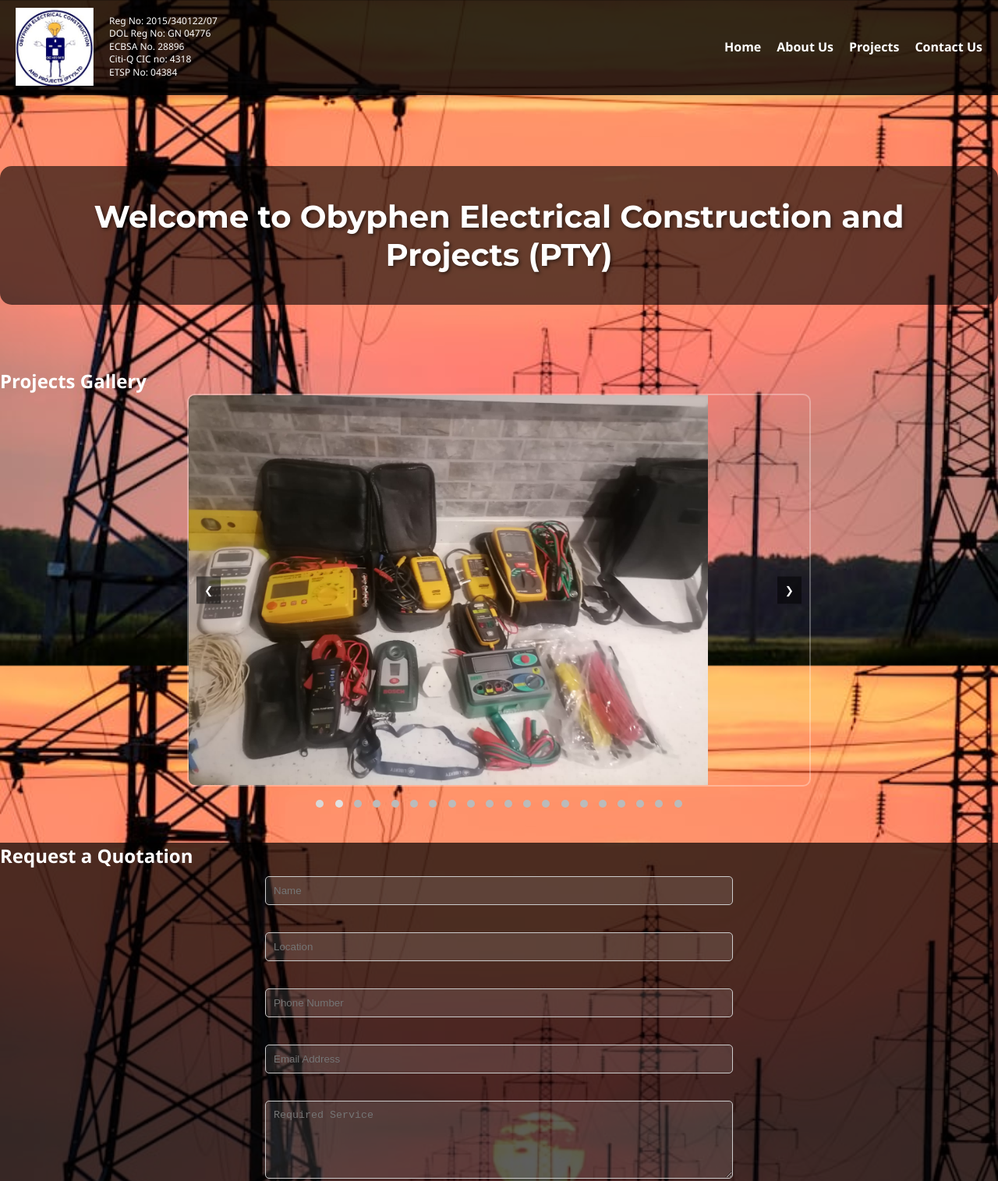
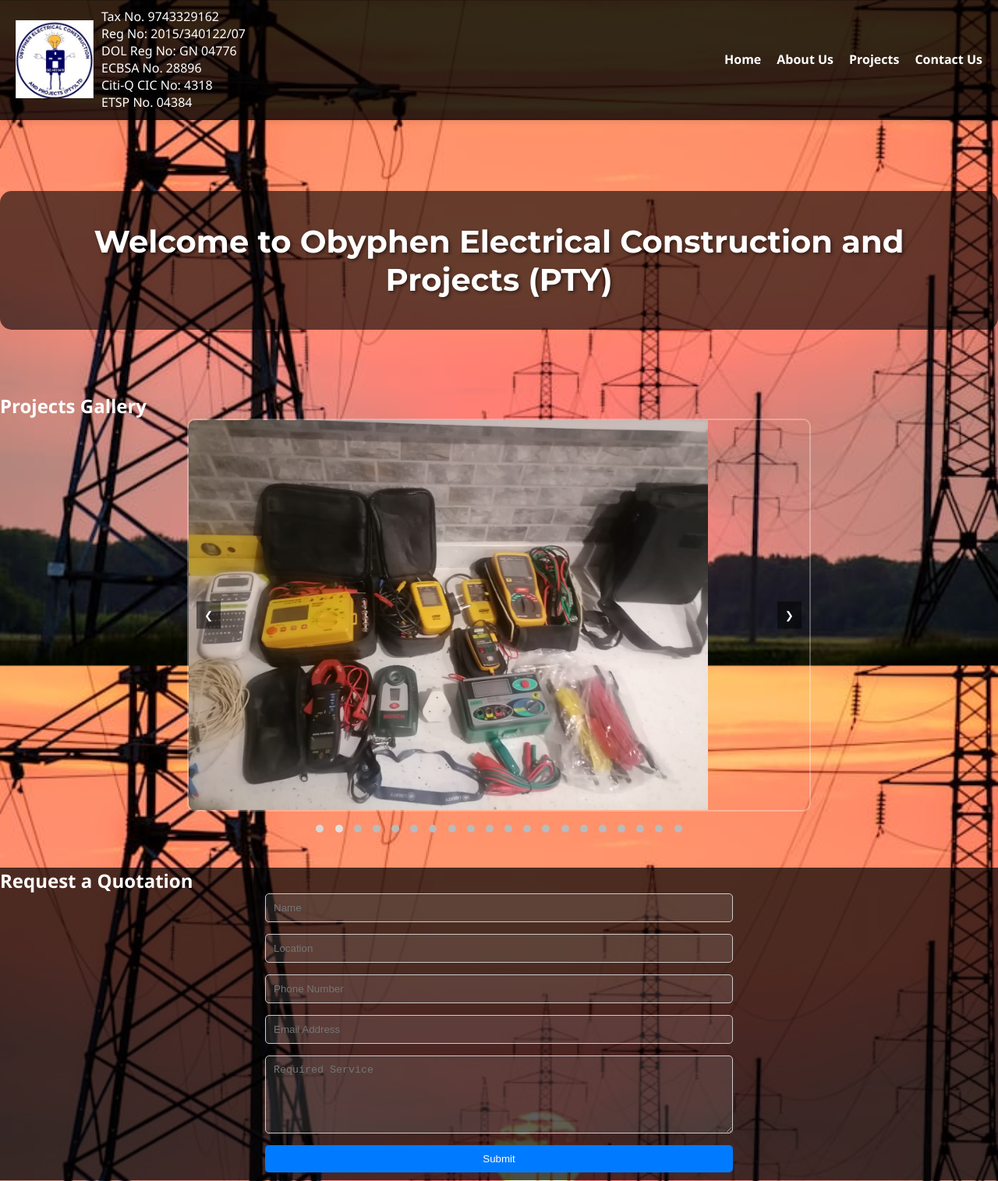
Before and after one commit to ValoyItech/Obyphen, a plain HTML site: page Projects.html in a window 1280 px wide. Shown: the top 1515 px of the page at 78% size. Drawn offline with Linux system fonts and the light colour scheme.

Commit message:
Update Projects.html

```diff
--- a/Projects.html
+++ b/Projects.html
@@ -7,37 +7,18 @@
   <link rel="stylesheet" href="Projects-styles.css">
   <link href="https://fonts.googleapis.com/css2?family=Montserrat:wght@400;700&display=swap" rel="stylesheet">
   <script src="Projects-script.js" defer></script>
-  <style>
-    /* Additional Styles for Formsubmit Form */
-    .quotation-form input, .quotation-form textarea, .quotation-form button {
-      width: 100%;
-      margin: 10px 0;
-      padding: 10px;
-      border: 1px solid #ccc;
-      border-radius: 5px;
-    }
-
-    .quotation-form button {
-      background-color: #4CAF50;
-      color: white;
-      cursor: pointer;
-    }
-
-    .quotation-form button:hover {
-      background-color: #45a049;
-    }
-  </style>
 </head>
 <body>
   <header>
     <div class="logo-container">
       <img src="Images/Logo.jpg" alt="Obyphen Logo" class="logo">
-      <div class="company-info">
+      <div class="business-info">
+        <p>Tax No. 9743329162</p>
         <p>Reg No: 2015/340122/07</p>
         <p>DOL Reg No: GN 04776</p>
         <p>ECBSA No. 28896</p>
-        <p>Citi-Q CIC no: 4318</p>
-        <p>ETSP No: 04384</p>
+        <p>Citi-Q CIC No: 4318</p>
+        <p>ETSP No. 04384</p>
       </div>
     </div>
     <nav class="desktop-nav">
@@ -75,7 +56,6 @@
       <div class="slideshow-container">
         <button id="prev" class="prev">&#10094;</button>
         <div class="slideshow-track">
-          <!-- Slide 1 to 20 Images -->
           <div class="slide"><img src="Images/P1.jpg" alt="Project 1"></div>
           <div class="slide"><img src="Images/P2.jpg" alt="Project 2"></div>
           <div class="slide"><img src="Images/P3.jpg" alt="Project 3"></div>
@@ -99,6 +79,7 @@
         </div>
         <button id="next" class="next">&#10095;</button>
       </div>
+
       <div class="dots">
         <span class="dot active" onclick="jumpToSlide(0)"></span>
         <span class="dot" onclick="jumpToSlide(1)"></span>
@@ -123,7 +104,7 @@
       </div>
     </section>
 
-<section id="quotation">
+    <section id="quotation">
   <h2>Request a Quotation</h2>
   <form class="quotation-form" action="https://formsubmit.co/el/hexemu" method="POST" onsubmit="window.location.href='thankyou.html'; return false;">
     <input type="text" name="name" placeholder="Name" required>
@@ -133,7 +114,7 @@
     <textarea name="service" placeholder="Required Service" required></textarea>
     <button type="submit">Submit</button>
   </form>
-</section>
+    </section>
 
     <section id="contact" class="contact-section">
       <div class="contact-info">
@@ -156,4 +137,4 @@
     <p>2025 Obyphen Electrical | Designed by <a href="https://valoyitech.github.io/Website-Project/Index.html">Hector Baloyi</a></p>
   </footer>
 </body>
-      </html>
+  </html>
```
